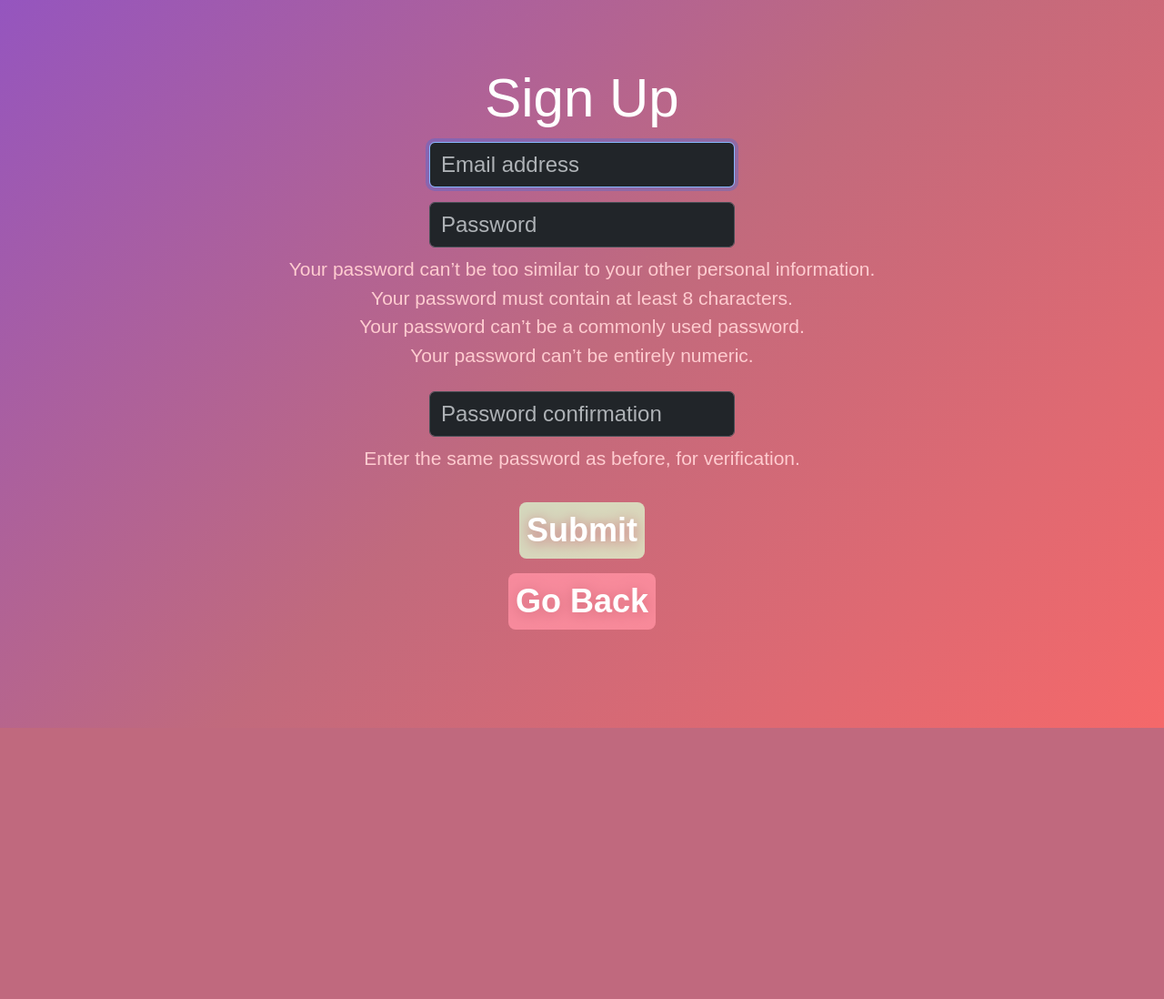
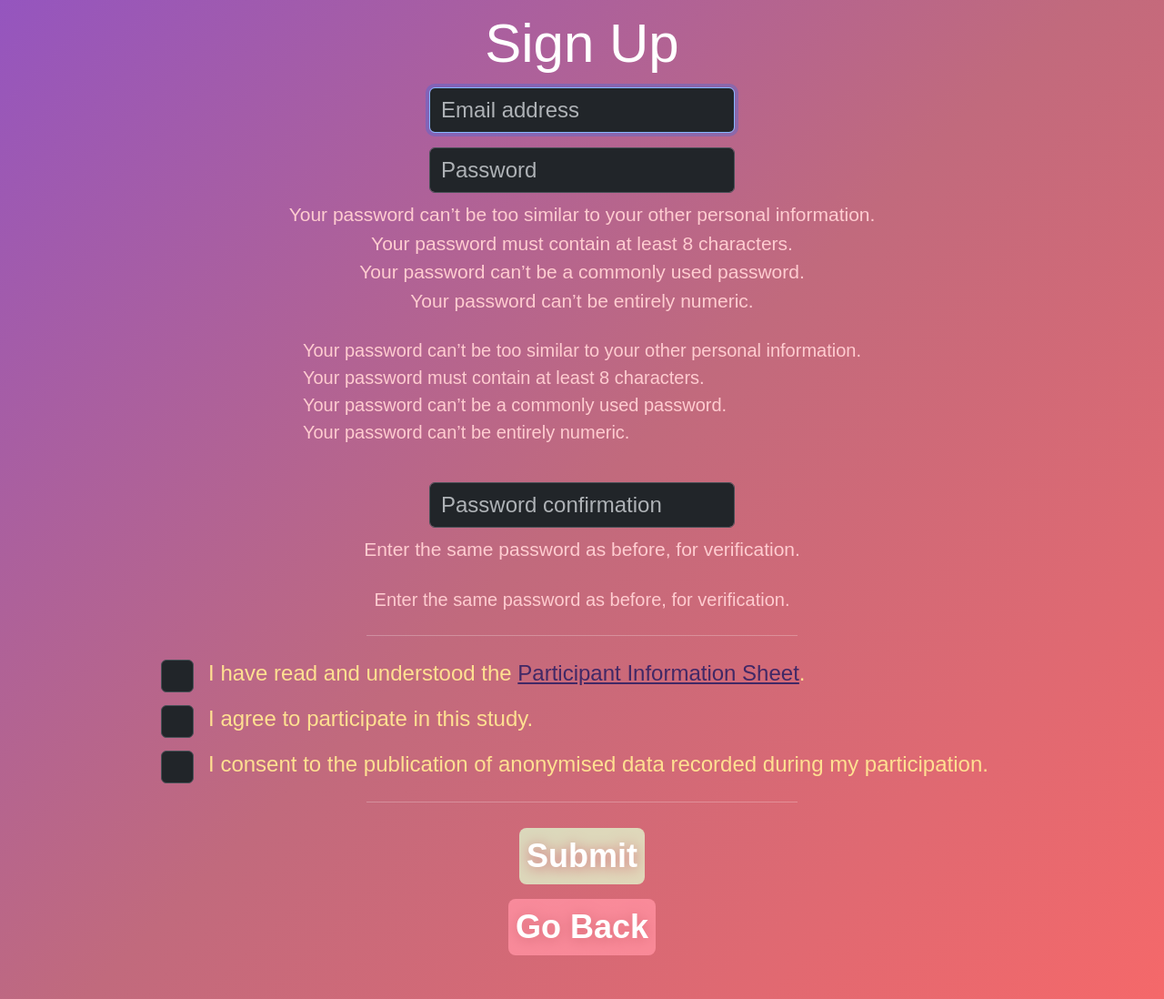
Before and after one commit to jacobpoulton/social-matching, a Django app: page /accounts/new/ in a window 1280 px wide. Shown: the whole page at 91% size. Before the commit the page ends 800 px from the top, so only its background shows below. Run offline with Django 4.2, Linux system fonts and the light colour scheme; some libraries are stand-ins or nearby versions; some web fonts are replaced.

Commit message:
added participant consent and information

```diff
--- a/social_matching/base/forms.py
+++ b/social_matching/base/forms.py
@@ -7,7 +7,14 @@ from django.contrib.auth import get_user_model
 class CustomUserCreationForm(UserCreationForm):
     class Meta:
         model = get_user_model()
-        fields = ("email", "password1", "password2")
+        fields = (
+            "email",
+            "password1",
+            "password2",
+            "consent_information_sheet",
+            "consent_participation",
+            "consent_publication"
+        )
 
 
 class ModifiedBigFiveInventory(forms.Form):
--- a/social_matching/base/models.py
+++ b/social_matching/base/models.py
@@ -39,6 +39,12 @@ class User(AbstractUser):
     objects = UserManager()
     USERNAME_FIELD = 'email'
     REQUIRED_FIELDS = []
+
+    # Consent
+    # - All required to be true
+    consent_information_sheet = models.BooleanField()
+    consent_participation = models.BooleanField()
+    consent_publication = models.BooleanField()
 
     # Relations to other user data
     details = models.OneToOneField('UserDetails', on_delete=models.PROTECT, null=True)
--- a/social_matching/base/templates/welcome.html
+++ b/social_matching/base/templates/welcome.html
@@ -7,7 +7,10 @@
 
 {% block content %}
     <h1>Welcome!</h1>
-    <p>Lorem ipsum dolor sit amet, consectetur adipiscing elit. Phasellus quis ante ipsum. Cras a nibh cursus, imperdiet tellus sed, luctus justo. Curabitur sapien justo, sagittis sed ex sed, placerat convallis.</p>
+    <h4>Unnamed Social Matching Project</h4>
+    <br>
+    <p class="mb-4">Join this project and get matched with other people to make new friends!</p>
+    <small><i><a href="#">About This Project</a>  /  <a href="{% static 'Participant_Information_Sheet.pdf' %}" target="_blank">Participant Information Sheet</a></i></small>
     <hr>
     <div class="buttons">
         <a class="btn btn-primary" href="{% url 'create-user' %}" role="button" style="min-width: 10rem;">Sign Up</a>
--- a/social_matching/base/views.py
+++ b/social_matching/base/views.py
@@ -66,12 +66,19 @@ class CreateUserView(CreateView):
     success_url = reverse_lazy('details')
 
     def form_valid(self, form):
+        # Get consent
+        form.cleaned_data['consent_information_sheet'] = form.data['consent_information_sheet'] == 'on'
+        form.cleaned_data['consent_participation'] = form.data['consent_participation'] == 'on'
+        form.cleaned_data['consent_publication'] = form.data['consent_publication'] == 'on'
+
         # Log the new user in
         redirect_url = super().form_valid(form)
         user = authenticate(self.request,
                             username=form.cleaned_data.get('email'),
                             password=form.cleaned_data.get('password2'))
         login(self.request, user)
+
+        print(user.consent_information_sheet, form.data, form.cleaned_data)
 
         # Add new preferences object to the user
         prefs = models.UserPreferences()
--- a/social_matching/static/theme.css
+++ b/social_matching/static/theme.css
@@ -66,14 +66,28 @@
 
 /* Text Highlighting */
 ::selection {
-    background: #ffffff22;
+    background: #fff3;
 }
 ::-moz-selection {
-    background: #ffffff22;
+    background: #fff3;
+}
+input::selection {
+    background: #0003;
+}
+input::-moz-selection {
+    background: #0003;
 }
 
 
 /* Bootstrap Overrides */
+
+a {
+    color: var(--purple_4);
+}
+
+a:hover {
+    color: var(--purple_3);
+}
 
 .form-control {
     font-size: var(--text-scaling);
@@ -100,13 +114,23 @@ fieldset {
 }
 
 .form-check-input:checked {
+    background-color: var(--green_2);
+    border-color: var(--green_3);
+}
+
+.form-check-input[role='switch']:checked {
     background-color: var(--orange_2);
     border-color: var(--orange_3);
 }
 
 .form-check-input:focus {
+    border-color: var(--green_3);
+    outline: 0;
+    box-shadow: 0 0 0 0.25rem var(--green_3);
+}
+
+.form-check-input[role='switch']:focus {
     border-color: var(--orange_3);
-    outline: 0;
     box-shadow: 0 0 0 0.25rem var(--orange_3);
 }
 
--- a/social_matching/templates/registration/create-user.html
+++ b/social_matching/templates/registration/create-user.html
@@ -1,14 +1,43 @@
 {% extends "root.html" %}
 {% load bootstrap5 %}
 
+{% load static %}
 {% block content %}
     <form method="post" action="{% url 'create-user' %}">
         {% csrf_token %}
         <div class="form-group">
             <h2>Sign Up</h2>
             {% bootstrap_field form.email show_label=False %}
-            {% bootstrap_field form.password1 show_label=False bound_css_class='' %}
-            {% bootstrap_field form.password2 show_label=False %}
+            {% bootstrap_field form.password1 show_label=False show_help=False bound_css_class='' %}
+            <div class="form-text text-muted d-flex justify-content-center text-start fs-5">
+                {{ form.password1.help_text }}
+            </div>
+            {% bootstrap_field form.password2 show_label=False show_help=False %}
+            <div class="form-text text-muted d-flex justify-content-center text-start fs-5">
+                {{ form.password2.help_text }}
+            </div>
+            <hr>
+            <div class="container text-start">
+                <div class="form-check d-flex justify-content-start align-items-center mb-2">
+                    <input class="form-check-input" type="checkbox" name="consent_information_sheet" id="id_consent_information_sheet" required>
+                    <label class="form-check-label px-2" style="flex:1;" for="id_consent_information_sheet">
+                        I have read and understood the <a href="{% static 'Participant_Information_Sheet.pdf' %}" target="_blank">Participant Information Sheet</a>.
+                    </label>
+                </div>
+                <div class="form-check d-flex justify-content-start align-items-center mb-2">
+                    <input class="form-check-input" type="checkbox" name="consent_participation" id="id_consent_participation" required>
+                    <label class="form-check-label px-2" style="flex:1;" for="id_consent_participation">
+                        I agree to participate in this study.
+                    </label>
+                </div>
+                <div class="form-check d-flex justify-content-start align-items-center mb-2">
+                    <input class="form-check-input" type="checkbox" name="consent_publication" id="id_consent_publication" required>
+                    <label class="form-check-label px-2" style="flex:1;" for="id_consent_publication">
+                        I consent to the publication of anonymised data recorded during my participation.
+                    </label>
+                </div>
+            </div>
+            <hr>
             <button type="submit" class="btn btn-success" value="create-user">Submit</button>
         </div>
         <input type="hidden" name="next" value="{{ next }}">
```
Also changed, not shown: social_matching/base/static/welcome.css (+12 -0 lines), social_matching/base/migrations/0008_user_consent_information_sheet_and_more.py (added), social_matching/base/migrations/0009_alter_user_consent_information_sheet_and_more.py (added), social_matching/base/migrations/0010_alter_user_consent_information_sheet_and_more.py (added), 1 other file.
